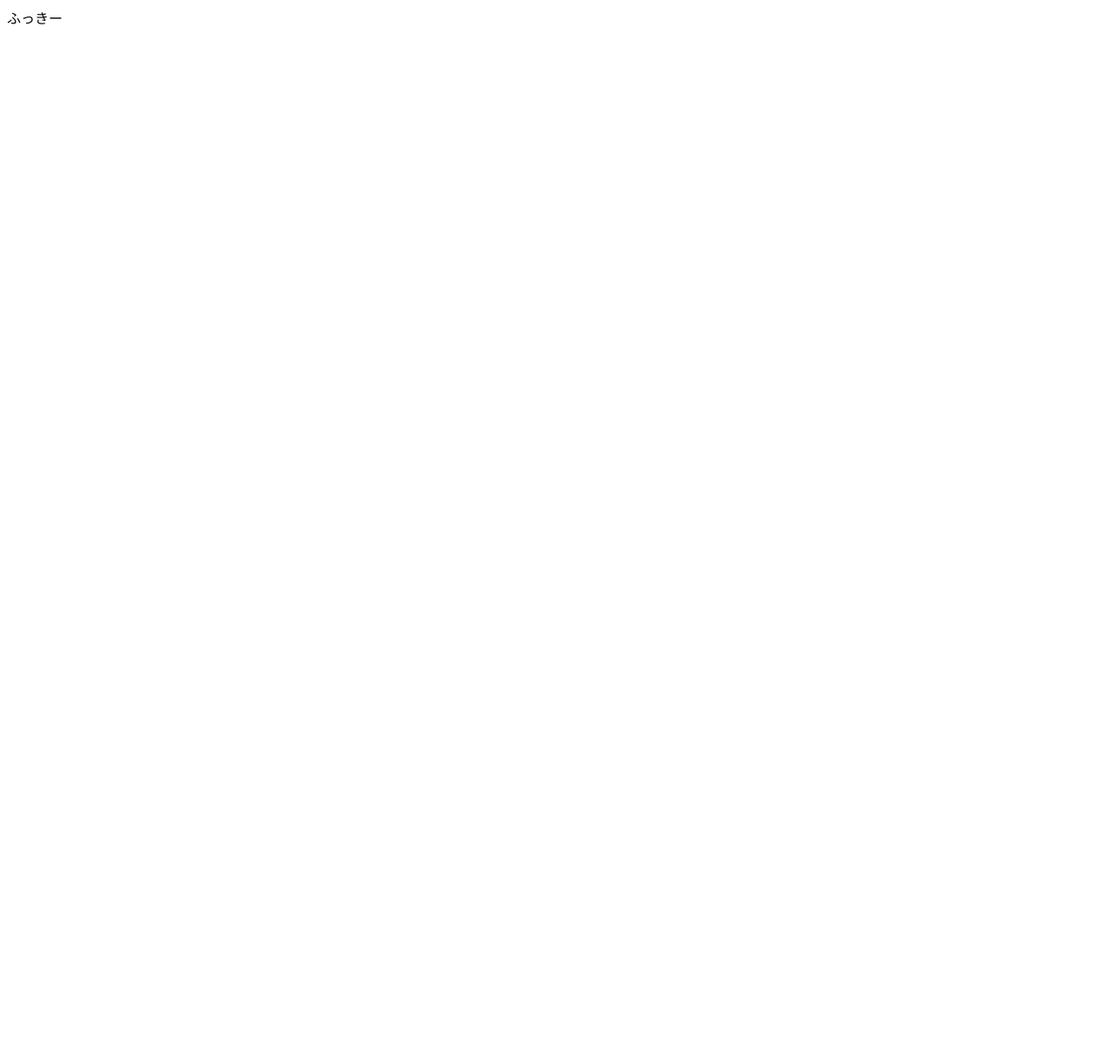
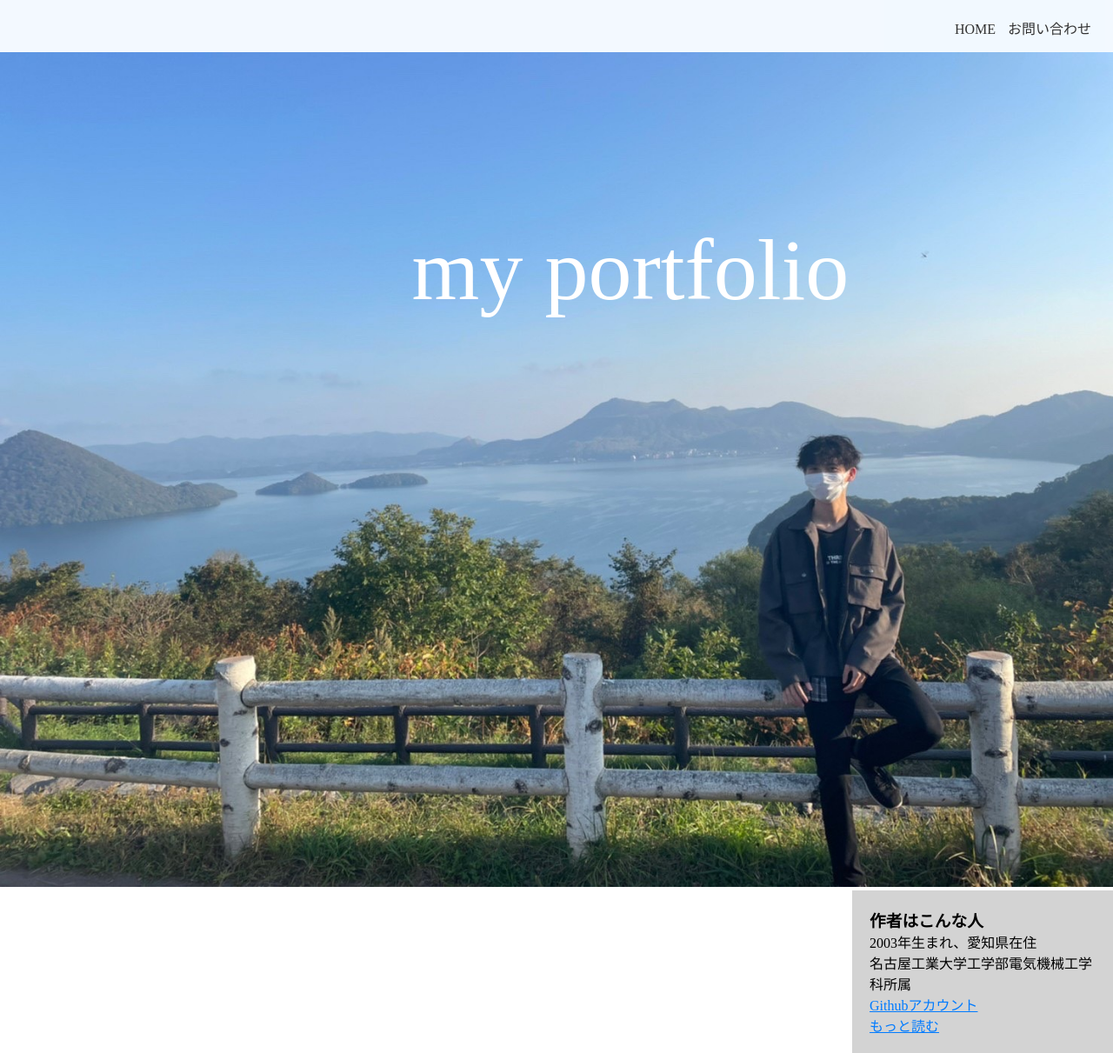
Before and after one commit to FukuiTakuto/portfolio, a Django app: page /port/home/ in a window 1280 px wide. Before the commit the page is almost empty. Shown: the whole page at 87% size. Before the commit the page ends 28 px from the top, so only its background shows below. Run offline with Django 5.2, Linux system fonts and the light colour scheme.

Commit message:
おおまかな記述

```diff
--- a/portofolio/portofolio/settings.py
+++ b/portofolio/portofolio/settings.py
@@ -1,4 +1,5 @@
 from pathlib import Path
+import os
 
 # Build paths inside the project like this: BASE_DIR / 'subdir'.
 BASE_DIR = Path(__file__).resolve().parent.parent
@@ -110,3 +111,7 @@ STATIC_URL = 'static/'
 # https://docs.djangoproject.com/en/5.0/ref/settings/#default-auto-field
 
 DEFAULT_AUTO_FIELD = 'django.db.models.BigAutoField'
+
+STATICFILES_DIRS=[
+    os.path.join(BASE_DIR,"static"),
+]
--- a/portofolio/portofolioapp/models.py
+++ b/portofolio/portofolioapp/models.py
@@ -3,3 +3,6 @@ from django.db import models
 # Create your models here.
 class PortModel(models.Model):
     pass
+
+class ProfileModel(models.Model):
+    pass
--- a/portofolio/portofolioapp/urls.py
+++ b/portofolio/portofolioapp/urls.py
@@ -1,6 +1,7 @@
 from django.urls import path
-from .views import PortHome
+from .views import PortHome,PortProfile
 
 urlpatterns = [
-    path('home/',PortHome.as_view())
+    path('home/',PortHome.as_view()),
+    path('profile/',PortProfile.as_view(),name="profile")
 ]
--- a/portofolio/portofolioapp/views.py
+++ b/portofolio/portofolioapp/views.py
@@ -1,8 +1,12 @@
 from django.shortcuts import render
 from django.views.generic import ListView
-from .models import PortModel
+from .models import PortModel,ProfileModel
 
 # Create your views here.
 class PortHome(ListView):
     model=PortModel
     template_name='home.html'
+
+class PortProfile(ListView):
+    model=ProfileModel
+    template_name="profile.html"
--- /dev/null
+++ b/portofolio/static/stylesheet.css
@@ -0,0 +1,57 @@
+* {
+  margin: 0;
+  padding: 0;
+  box-sizing: border-box;
+}
+
+nav{
+  background-color:aliceblue;
+  opacity:0.8;
+  height:60px;
+  margin: 0;
+}
+
+ul {
+  text-align: right;
+  padding-top: 20px;
+  padding-right:25px;
+}
+
+li{
+  display:inline;
+  margin-left:10px;
+}
+
+a{
+  color:black;
+}
+
+img{
+  width:100%;
+}
+
+main .container {
+    position:relative;
+}
+
+div p{
+  position:absolute;
+  top:0;
+  left:0;
+  font-size:100px;
+  color:white;
+  left:37%;
+  top:20%;
+  font-family:"Monotype Corsiva";
+}
+
+aside{
+  float: right;
+  width: 300px;
+  padding: 20px;
+  background-color: lightgray;
+}
+
+aside a{
+  color:#007bff;
+}
--- a/portofolio/templates/home.html
+++ b/portofolio/templates/home.html
@@ -1 +1,36 @@
-ふっきー
+{% load static %}
+<!DOCTYPE html>
+<html lang="ja">
+  <head>
+    <meta charset="UTF-8">
+    <meta name="viewport" content="width=device-width, initial-scale=1.0">
+    <link rel="stylesheet" href="{% static 'stylesheet.css' %}">
+  </head>
+
+  <body>
+    <title>portfolio</title>
+    <header>
+      <nav>
+        <ul>
+          <li href="#"><a>HOME</a></li>
+          <li href="#"><a>お問い合わせ</a></li>
+        </ul>
+      </nav>
+    </header>
+
+    <main>
+      <div class="container">
+        <img src="{% static 'mainimg.jpg' %}" alt="背景画像">
+        <p>my portfolio</p>
+      </div>
+    </main>
+
+    <aside>
+      <h3>作者はこんな人</h3>
+      <p>2003年生まれ、愛知県在住</p>
+      <p>名古屋工業大学工学部電気機械工学科所属</p>
+      <p><a href="https://github.com/FukuiTakuto" target="_blank">Githubアカウント</a></p>
+      <p><a href="{% url 'profile' %}">もっと読む</a></p>
+    </aside>
+  </body>
+</html>
```
Also changed, not shown: portofolio/templates/profile.html (added, +24 -0 lines), portofolio/db.sqlite3, portofolio/portofolioapp/migrations/0002_profilemodel.py (added), portofolio/static/mainimg.jpg (added), 1 other file.
